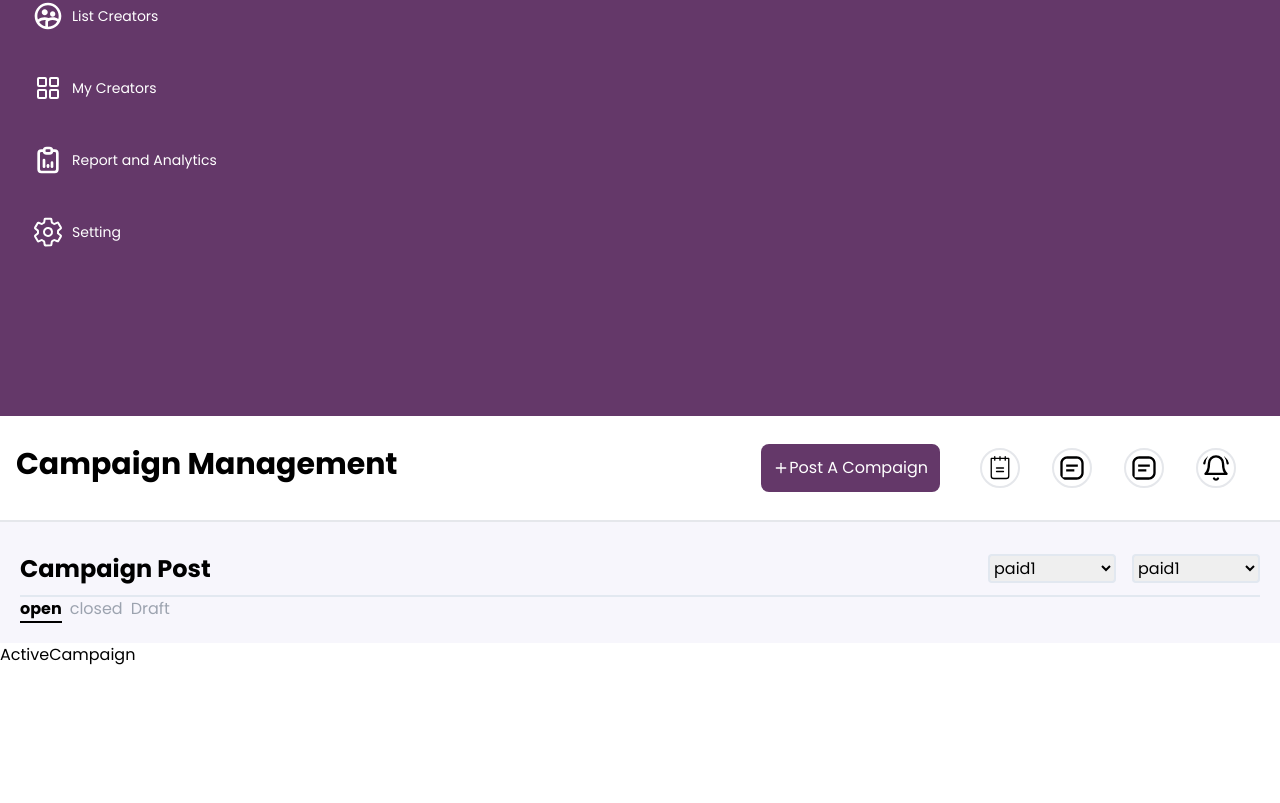
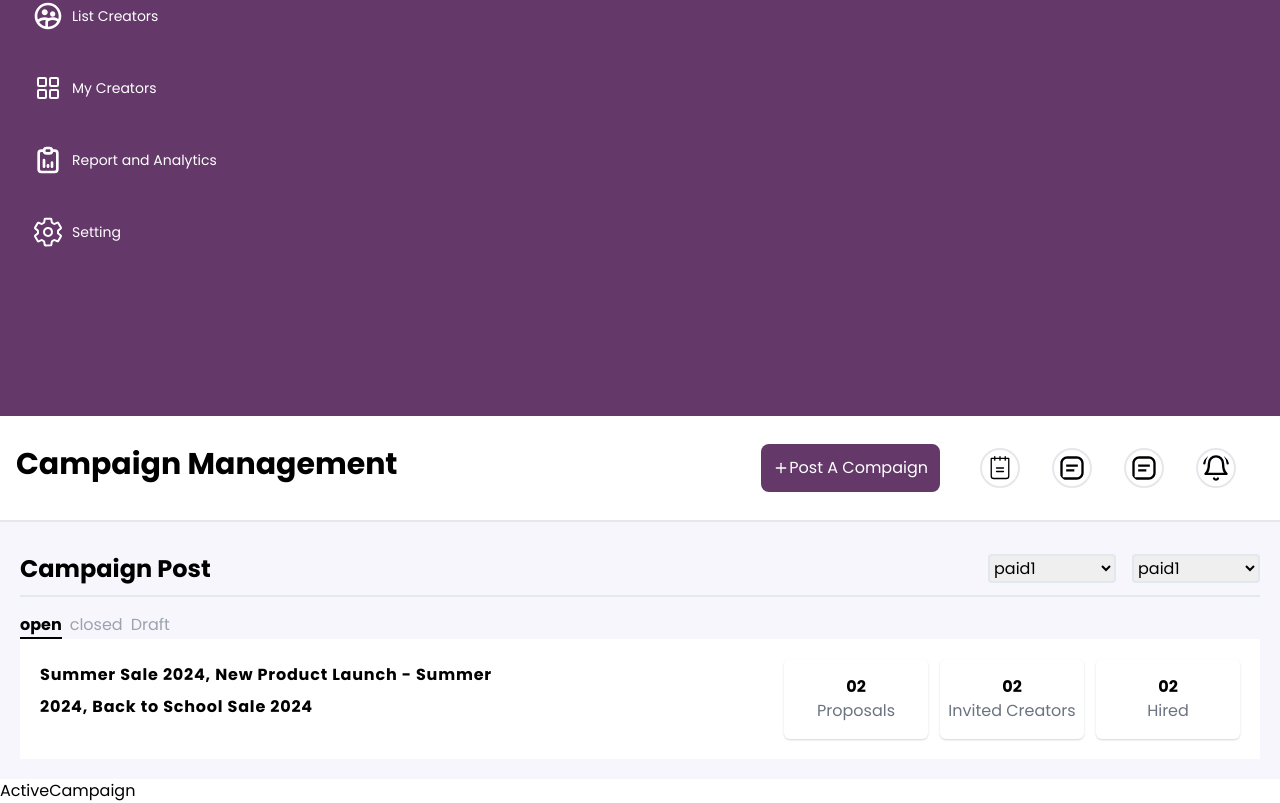
Before and after one commit to Ayala2004/CelebFarm, a React (Vite) app: page / in a window 1280 px wide. Shown: the part 384-1187 px from the top of the page. Before the commit the page ends 1051 px from the top, so only its background shows below. Built offline with nearby package versions, Linux system fonts and the light colour scheme.

Commit message:
posting cards

```diff
--- /dev/null
+++ b/src/components/PostCard.jsx
@@ -0,0 +1,10 @@
+const PostCard = ({ title, value }) => {
+  return (
+    <div className="border-1 border-slate-100 shadow-sm shadow-gray-300 rounded-md flex flex-col justify-center items-center w-36 h-20  ">
+      <h1 className="font-bold">{value}</h1>
+      <h6 className="text-gray-500">{title}</h6>
+    </div>
+  );
+};
+
+export default PostCard;
--- a/src/constants/index.js
+++ b/src/constants/index.js
@@ -53,3 +53,15 @@ export const options = [
   { Icon: TbMoneybag, label: "paid3" },
   { Icon: TbMoneybag, label: "paid4" },
 ];
+
+export const postMiniCards =[
+  {title:"Proposals", value:"02"},
+  {title:"Invited Creators", value:"02"},
+  {title:"Hired", value:"02"},
+];
+
+export const activeMiniCards = [
+  { title: "Proposals", value: "02" },
+  { title: "Invited Creators", value: "02" },
+  { title: "Hired", value: "02" },
+];
--- a/src/index.css
+++ b/src/index.css
@@ -20,3 +20,9 @@
    font-weight:800;
    font-size:x-large;
 }
+.big-card-text{
+   font-weight:600;
+   line-height: 2rem;
+   letter-spacing: 0.05rem;
+
+}
--- a/src/sections/CampaignPost.jsx
+++ b/src/sections/CampaignPost.jsx
@@ -1,26 +1,49 @@
 import { TbMoneybag } from "../assets/icons/index";
 import { options } from "../constants";
 import ChoiceList from "../components/ChoiceList";
+import PostCard from "../components/PostCard";
+import { postMiniCards } from "../constants";
 const CampaignPost = () => {
   return (
     <section className="bg-[#f7f6fc] p-5">
       <header
         className="flex flex-col justify-between border-b-2 border-slate-200 items-center
-      md:flex-row">
+      md:flex-row"
+      >
         <h1 className="card-title">Campaign Post</h1>
         <div className="flex flex-col gap-4 py-3 md:flex-row ">
           <ChoiceList />
           <ChoiceList />
         </div>
       </header>
-      <nav >
+      <nav className="pt-4">
         <ul className="flex gap-2 text-gray-400">
-          <li className="text-black border-b-2 border-black  font-bold"><a href="#open">open</a></li>
-          <li><a href="#closed">closed</a></li>
-          <li><a href="#Draft">Draft</a></li>
+          <li className="text-black border-b-2 border-black  font-medium">
+            <a className="font-semibold" href="#open">
+              open
+            </a>
+          </li>
+          <li>
+            <a href="#closed">closed</a>
+          </li>
+          <li>
+            <a href="#Draft">Draft</a>
+          </li>
         </ul>
       </nav>
-
+      <section className="bg-white flex flex-wrap justify-between p-5 ">
+        <h5 className="text-wrap big-card-text max-w-[30rem]">
+          Summer Sale 2024, New Product Launch - Summer 2024, Back to School
+          Sale 2024
+        </h5>
+        <div className="flex gap-5">
+          <div className="flex flex-nowrap gap-3 flex-col justify-center items-center  md:flex-row ">
+            {postMiniCards.map((card)=>(
+            <PostCard key={card.title} {...card}/>
+          ))}
+          </div>
+        </div>
+      </section>
     </section>
   );
 };
```
